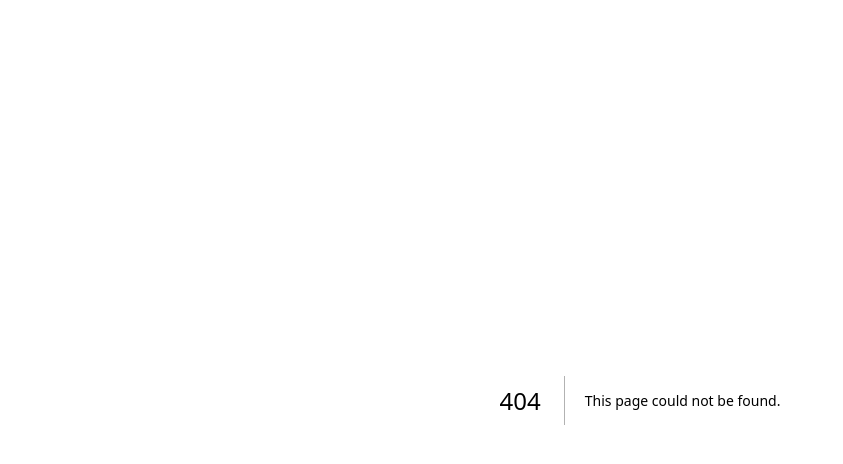
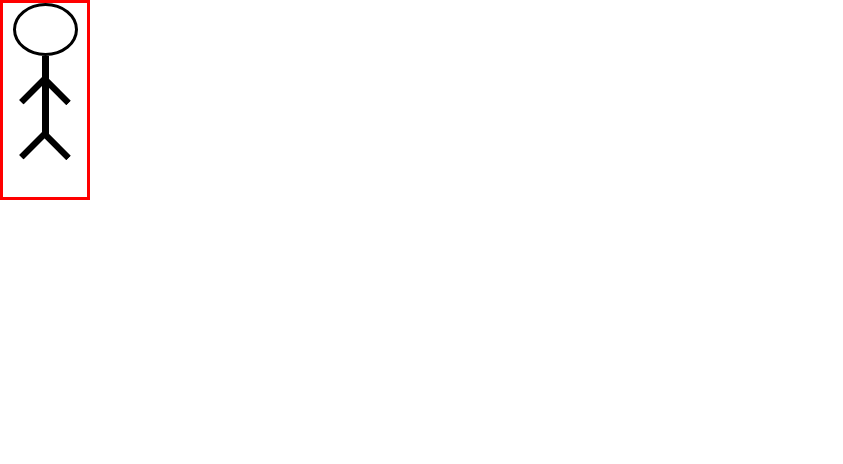
Before and after one commit to Potato121-bleh/GuessingWord, a Next.js app: page /guess-the-word in a window 1280 px wide. Before the commit this address had no page. Shown: the top 464 px of the page, without its empty margins (0-843 px from the left). Built offline with nearby package versions, Linux system fonts and the light colour scheme.

Commit message:
Adding component

```diff
--- /dev/null
+++ b/src/app/component/wordBox/wordBox.tsx
@@ -0,0 +1,15 @@
+import './wordBoxComponent.css'
+
+type WordBoxType = {
+    letter: string
+}
+
+export default function WordBox({ letter }: WordBoxType) {
+    return (
+        <div className="main-con">
+            <div className="sub-con">
+                <h1>{letter}</h1>
+            </div>
+        </div>
+    )
+}
--- /dev/null
+++ b/src/app/guess-the-word/guessTheWord.css
@@ -0,0 +1,55 @@
+.man {
+  display: flex;
+  flex-direction: column;
+  align-items: center;
+  width: 90px;
+  height: 200px;
+  padding: 0;
+  list-style: none;
+  border: solid red;
+}
+
+.head-man {
+  width: 65px;
+  height: 65px;
+  border-radius: 50%;
+  border: solid black;
+}
+
+.body-man {
+  border: solid black;
+  background: black;
+  width: 7px;
+  height: 100px;
+}
+
+.left-right-man {
+  list-style: none;
+  padding: 0;
+  height: 30px;
+  display: flex;
+}
+
+.left-hand-man {
+  border: solid black;
+  background: black;
+  width: 6px;
+  height: 36px;
+  transform: rotateZ(135deg) translate(-62px, 44px);
+}
+
+.right-hand-man {
+  border: solid black;
+  background: black;
+  width: 6px;
+  height: 36px;
+  transform: rotateZ(45deg) translate(-64px, -43px);
+}
+
+.hand {
+  transform: translate(1px, 10px);
+}
+
+.leg {
+  transform: translate(1px, 35px);
+}
--- /dev/null
+++ b/src/app/guess-the-word/guessTheWord.scss
@@ -0,0 +1,55 @@
+.man {
+    display: flex;
+    flex-direction: column;
+    align-items: center;
+    width: 90px;
+    height: 200px;
+    padding: 0;
+    list-style: none;
+    border: solid red;
+}
+
+.head-man {
+    width: 65px;
+    height: 65px;
+    border-radius: 50%;
+    border: solid black;
+}
+
+.body-man {
+    border: solid black;
+    background: black;
+    width: 7px;
+    height: 100px;
+}
+
+.left-right-man {
+    list-style: none;
+    padding: 0;
+    height: 30px;
+    display: flex;
+}
+
+.left-hand-man {
+    border: solid black;
+    background: black;
+    width: 6px;
+    height: 36px;
+    transform: rotateZ(135deg) translate(-62px, 44px);
+}
+
+.right-hand-man {
+    border: solid black;
+    background: black;
+    width: 6px;
+    height: 36px;
+    transform: rotateZ(45deg) translate(-64px, -43px);
+}
+
+.hand {
+    transform: translate(1px, 10px);
+}
+
+.leg {
+    transform: translate(1px, 35px);
+}
--- /dev/null
+++ b/src/app/guess-the-word/page.tsx
@@ -0,0 +1,19 @@
+import WordBox from '../component/wordBox/wordBox'
+import './guessTheWord.css'
+
+export default function GuessPage() {
+    return (
+        <ul className="man">
+            <li className="head-man"></li>
+            <li className="body-man"></li>
+            <ul className="left-right-man hand">
+                <li className="left-hand-man left-hand"></li>
+                <li className="right-hand-man right-hand"></li>
+            </ul>
+            <ul className="left-right-man leg">
+                <li className="left-hand-man left-hand"></li>
+                <li className="right-hand-man right-hand"></li>
+            </ul>
+        </ul>
+    )
+}
```
Also changed, not shown: src/app/component/wordBox/wordBoxComponent.css (added, +15 -0 lines), src/app/component/wordBox/wordBoxComponent.scss (added, +17 -0 lines), public/cloud.png (added).
